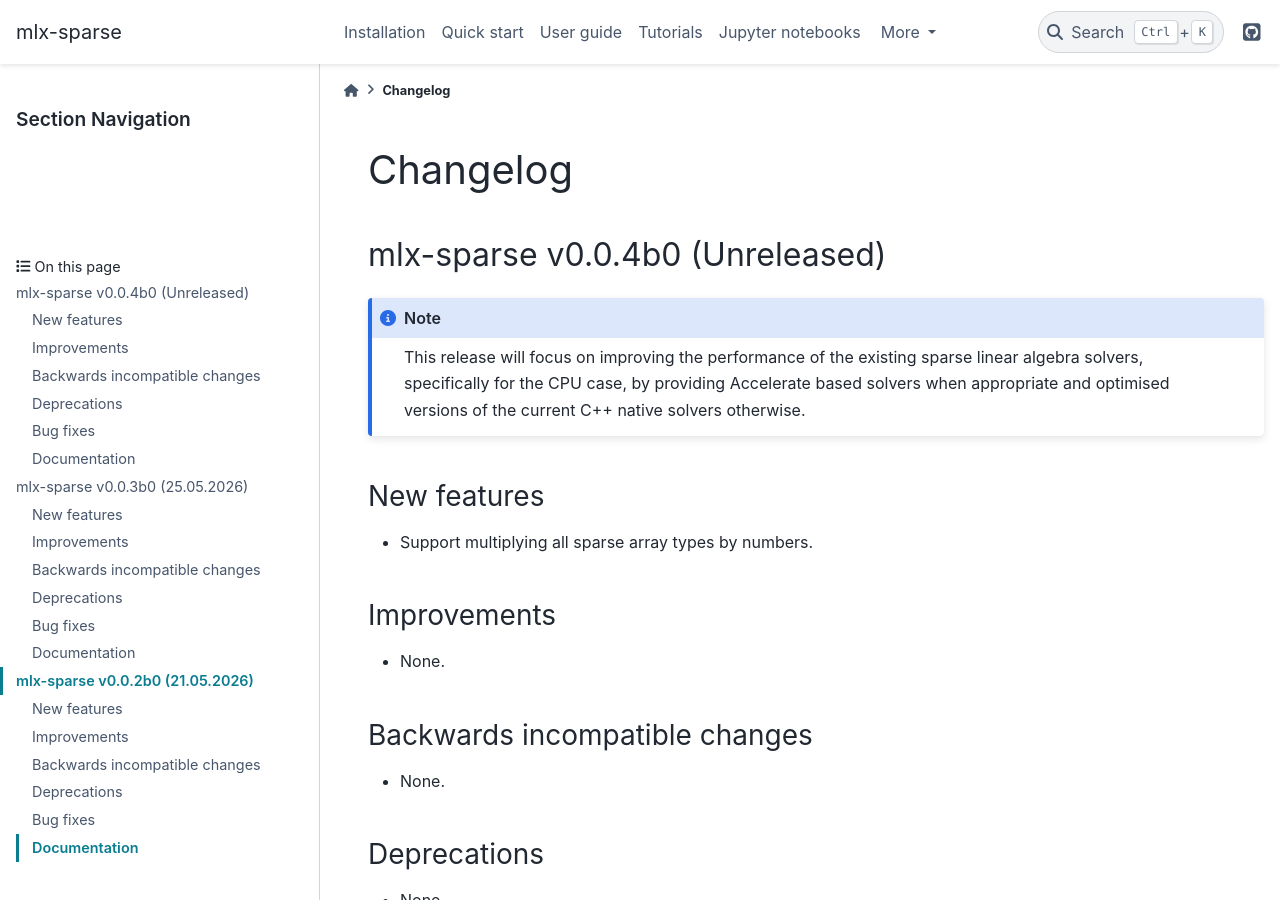
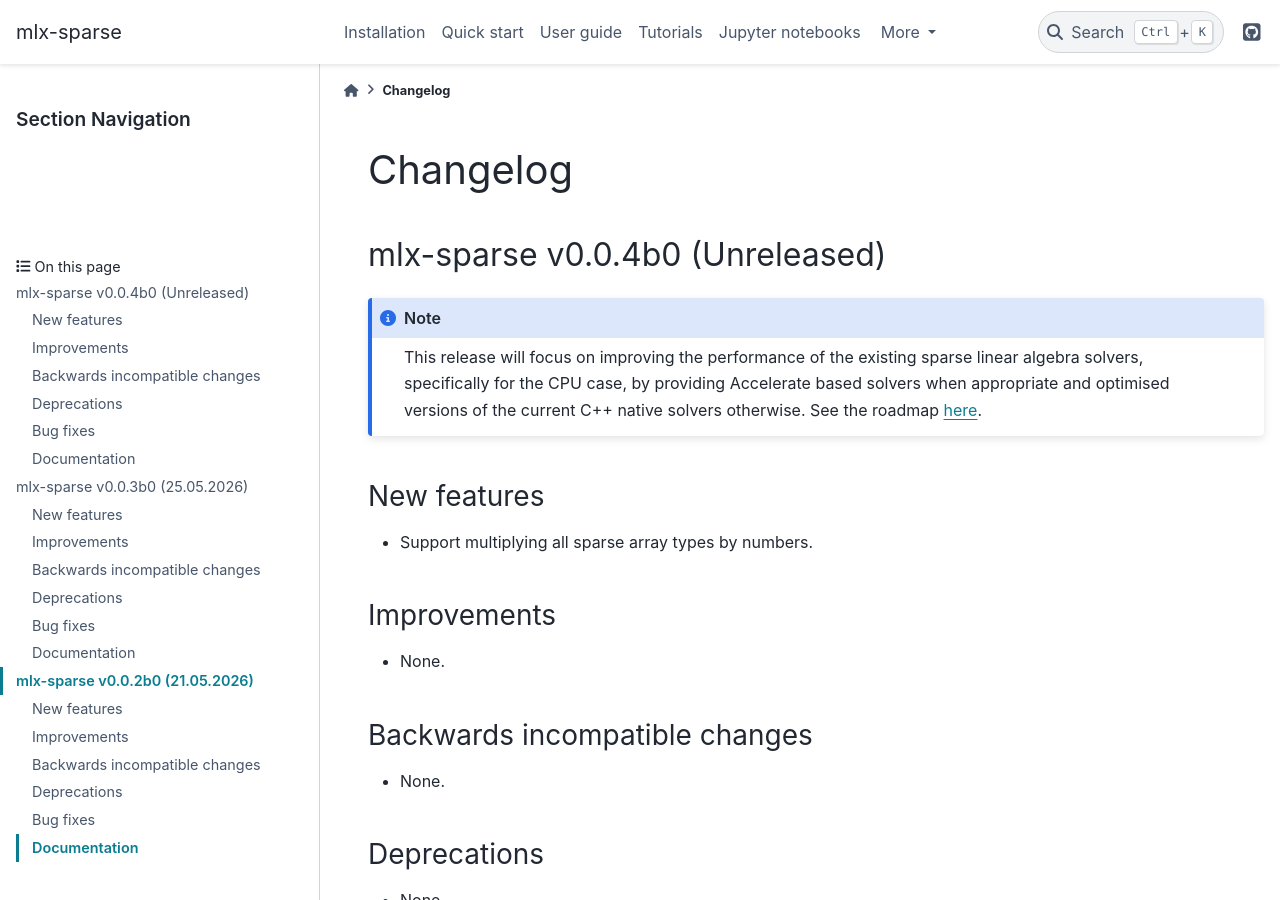
Before and after one commit to waleed-sh/mlx-sparse, a Sphinx documentation site: the page built from docs/changelog.rst, in a window 1280 px wide and 900 px high. Built offline with Sphinx 7.4.7 and the PyData theme 0.15.4, drawn with Linux system fonts in a browser that asks for light colours; the version number could not be read and is left out; some of the changed text lies outside the part shown.

Commit message:
updating docs

```diff
--- a/docs/changelog.rst
+++ b/docs/changelog.rst
@@ -8,7 +8,7 @@
 
     This release will focus on improving the performance of the existing sparse linear algebra solvers, specifically for the
     CPU case, by providing Accelerate based solvers when appropriate and optimised versions of the current C++ native solvers
-    otherwise.
+    otherwise. See the roadmap `here <https://github.com/waleed-sh/mlx-sparse/issues/1>`_.
 
 New features
 ~~~~~~~~~~~~
```
Also changed, not shown: other parts of docs/changelog.rst (+1 -1 lines).
